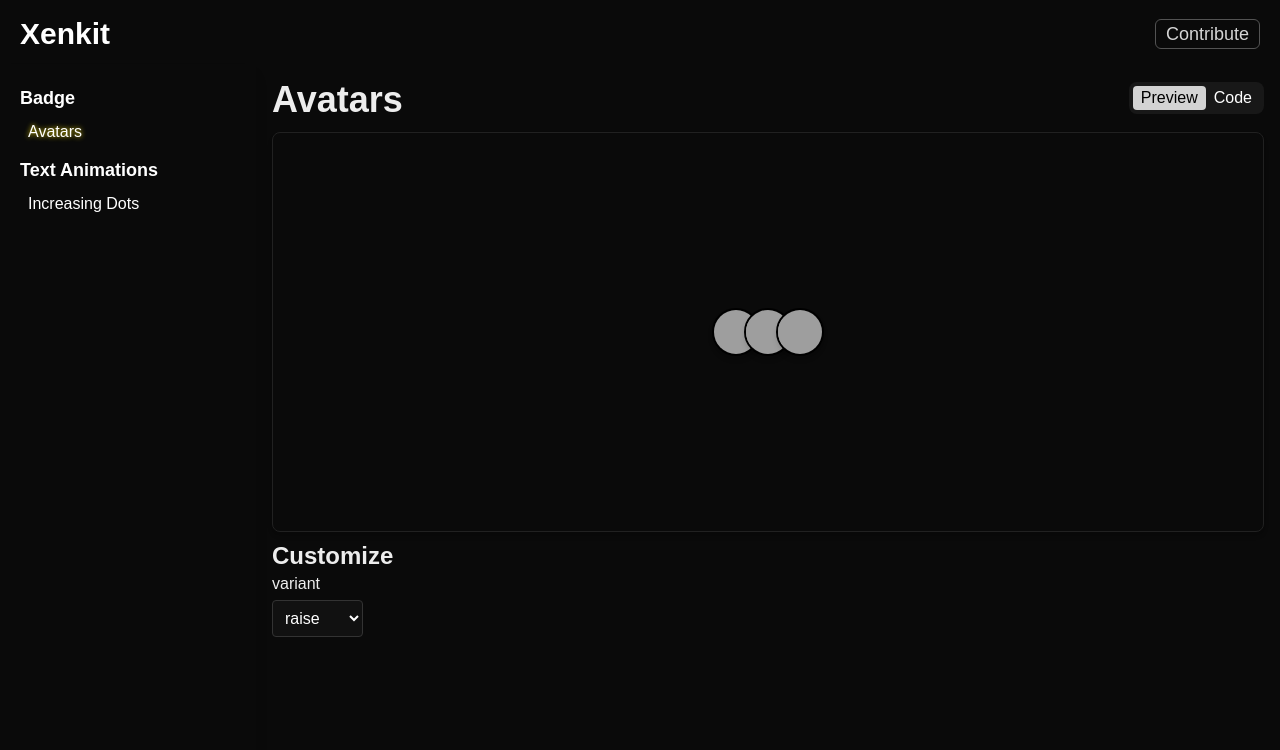
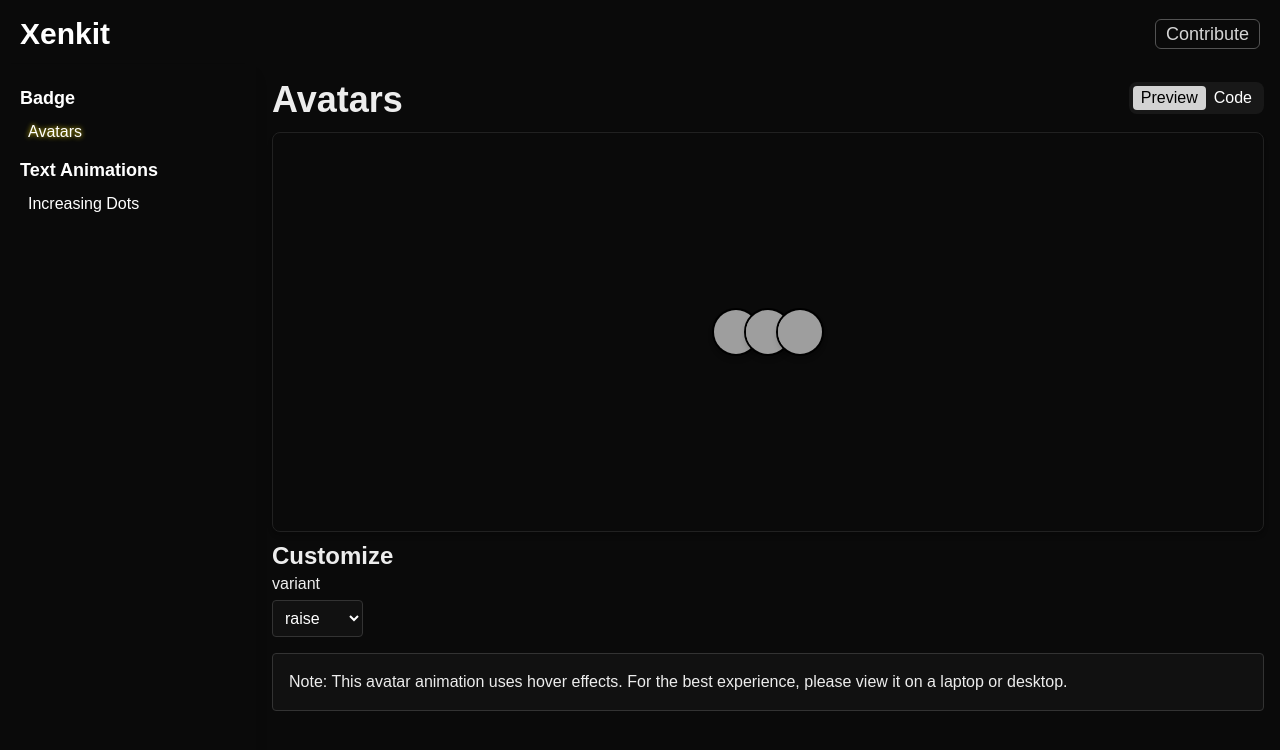
Before and after one commit to xen-devs/Xenkit, a Next.js app: page /Badge/avatars in a window 1280 px wide. Shown: the top 750 px of the page. Built offline with nearby package versions, Linux system fonts and the light colour scheme; grey boxes are pictures that could not be loaded.

Commit message:
feat: enhance ComponentPreview & change script of generateComponent

```diff
--- a/src/app/(docs)/Badge/avatars/page.tsx
+++ b/src/app/(docs)/Badge/avatars/page.tsx
@@ -47,7 +47,11 @@ export default function AvatarsDocs () {
           },
           images: {
             type: 'hidden'
-          }
+          },
+          note: {
+            type: 'note',
+            noteText: 'This avatar animation uses hover effects. For the best experience, please view it on a laptop or desktop.'
+          },
         }}
       />
     </div>
--- a/src/app/_common/ComponentPreview.tsx
+++ b/src/app/_common/ComponentPreview.tsx
@@ -14,8 +14,9 @@ interface ComponentPreviewProps {
   maxLength?: number
   propControls?: {
     [key: string]: {
-      type: 'text' | 'number' | 'select' | 'hidden'
+      type: 'text' | 'number' | 'select' | 'hidden'| 'note'
       options?: string[] // only for select
+      noteText?: string // only for note
     }
   }
 }
@@ -79,10 +80,18 @@ export default function ComponentPreview ({
       )}
       <div>
         <h1 className='text-2xl font-semibold mt-2'>Customize</h1>
-        {Object.keys(componentProps).map(key => {
-          const control = propControls?.[key]
+        {Object.entries(propControls || {}).map(([key, control]) => {
+          // console.log('control: ', control);
 
           if (control?.type === 'hidden' || key === 'className') return null
+
+          if(control?.type === 'note') {
+            return (
+              <div key={key} className='mb-4 border border-[#333] p-4 rounded bg-[#111]'>
+                <p className='text-grey-500'>Note: {control.noteText}</p>
+              </div>
+            )
+          }
 
           if (control?.type === 'select') {
             return (
```
Also changed, not shown: scripts/generateComponent.js (+7 -0 lines).
